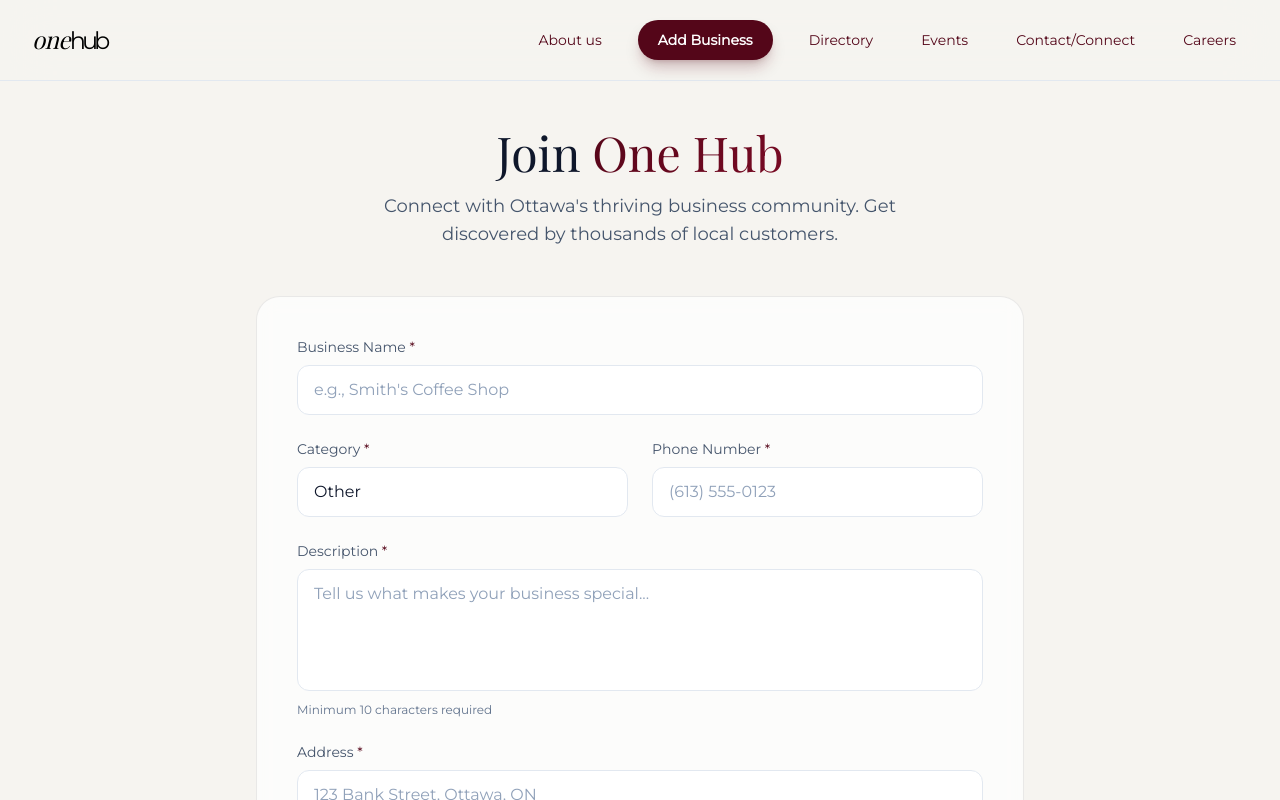
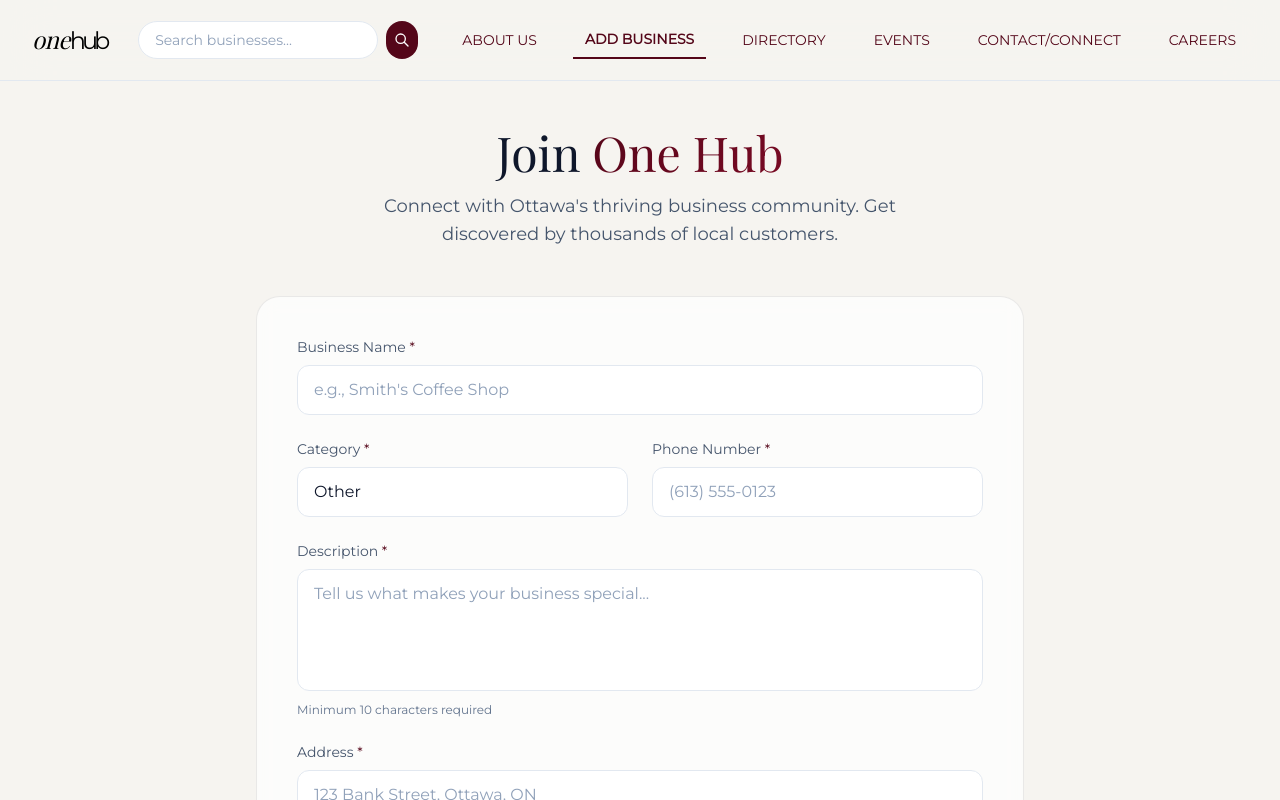
Before and after one commit to Ini1234/onehub-frontend, a Next.js app: page /add in a window 1280 px wide. Shown: the top 800 px of the page. Built offline with nearby package versions, Linux system fonts and the light colour scheme.

Commit message:
some changes

```diff
--- a/app/components/BusinessList.tsx
+++ b/app/components/BusinessList.tsx
@@ -3,9 +3,10 @@
 
 interface BusinessListProps {
   businesses: Business[];
+  searchTerm?: string;
 }
 
-export function BusinessList({ businesses }: BusinessListProps) {
+export function BusinessList({ businesses, searchTerm = '' }: BusinessListProps) {
   if (businesses.length === 0) {
     return (
       <div className="glass rounded-3xl p-16 text-center">
@@ -14,9 +15,13 @@
             <path strokeLinecap="round" strokeLinejoin="round" strokeWidth={1.5} d="M19 21V5a2 2 0 00-2-2H7a2 2 0 00-2 2v16m14 0h2m-2 0h-5m-9 0H3m2 0h5M9 7h1m-1 4h1m4-4h1m-1 4h1m-5 10v-5a1 1 0 011-1h2a1 1 0 011 1v5m-4 0h4" />
           </svg>
         </div>
-        <h3 className="text-2xl font-bold text-slate-900 mb-3">No businesses found</h3>
+        <h3 className="text-2xl font-bold text-slate-900 mb-3">
+          {searchTerm ? 'No businesses match your search' : 'No businesses found'}
+        </h3>
         <p className="text-slate-600 max-w-md mx-auto mb-6">
-          Be the pioneer! Add your Ottawa business and be the first in our directory.
+          {searchTerm
+            ? `Try a different search term or browse the full directory.`
+            : 'Be the pioneer! Add your Ottawa business and be the first in our directory.'}
         </p>
         <a href="/add" className="inline-flex items-center gap-2 bg-[#540619] text-white px-6 py-3 rounded-full font-semibold transition-all duration-300 hover:bg-[#6d0822] hover:scale-105">
           Add Your Business
--- a/app/components/Nav.tsx
+++ b/app/components/Nav.tsx
@@ -1,26 +1,22 @@
 'use client';
 
-import { useState } from 'react';
+import { useState, useEffect } from 'react';
 import Link from 'next/link';
-import { usePathname } from 'next/navigation';
+import { usePathname, useRouter } from 'next/navigation';
 
-const navLinks: Array<{ href: string; label: string; button?: boolean; path?: string }> = [
-  { href: '/about', label: 'About us' },
-  { href: '/add', label: 'Add Business', button: true },
-  { href: '/#businesses', label: 'Directory', path: '/' },
-  { href: '/events', label: 'Events' },
-  { href: '/contact', label: 'Contact/Connect' },
-  { href: '/careers', label: 'Careers' },
+const navLinks: Array<{ href: string; label: string; path?: string }> = [
+  { href: '/about', label: 'ABOUT US' },
+  { href: '/add', label: 'ADD BUSINESS' },
+  { href: '/#businesses', label: 'DIRECTORY', path: '/' },
+  { href: '/events', label: 'EVENTS' },
+  { href: '/contact', label: 'CONTACT/CONNECT' },
+  { href: '/careers', label: 'CAREERS' },
 ];
 
 const linkClass =
   'text-[#540619] hover:text-[#6d0822] px-3 py-2 text-sm font-medium transition-all duration-200';
 const linkClassActive =
   'text-[#540619] px-3 py-2 text-sm font-semibold border-b-2 border-[#540619] transition-all duration-200';
-const addBusinessLinkClass =
-  'text-[#540619] hover:text-[#6d0822] px-3 py-2 text-sm font-medium transition-all duration-200';
-const addBusinessPillClass =
-  'bg-[#540619] text-white hover:bg-[#6d0822] px-5 py-2.5 rounded-full text-sm font-semibold transition-all duration-300 shadow-lg shadow-[#540619]/25 hover:shadow-[#540619]/40';
 
 function normalizePath(path: string): string {
   const p = (path ?? '').replace(/#.*$/, '').replace(/\/+$/, '') || '/';
@@ -29,18 +25,42 @@
 
 export function Nav() {
   const [mobileOpen, setMobileOpen] = useState(false);
+  const [searchQuery, setSearchQuery] = useState('');
+  const [mounted, setMounted] = useState(false);
   const pathname = usePathname();
+  const router = useRouter();
   const currentPath = normalizePath(pathname ?? '');
+
+  // Sync search input from URL only after mount to avoid hydration mismatch
+  useEffect(() => {
+    setMounted(true);
+  }, []);
+  useEffect(() => {
+    if (!mounted) return;
+    const params = new URLSearchParams(window.location.search);
+    setSearchQuery(params.get('q') ?? '');
+  }, [mounted, pathname]);
 
   const isActive = (item: (typeof navLinks)[number]) => {
     const matchPath = normalizePath(item.path ?? item.href);
     return currentPath === matchPath;
   };
 
+  const handleSearch = (e: React.FormEvent) => {
+    e.preventDefault();
+    const q = searchQuery.trim();
+    setMobileOpen(false);
+    if (q) {
+      router.push(`/?q=${encodeURIComponent(q)}#businesses`);
+    } else {
+      router.push('/');
+    }
+  };
+
   return (
     <nav className="fixed top-0 left-0 right-0 z-50 backdrop-blur-xl bg-[#f6f4f0]/90 border-b border-slate-200">
       <div className="max-w-7xl mx-auto px-4 sm:px-6 lg:px-8">
-        <div className="flex justify-between h-20 items-center">
+        <div className="flex justify-between h-20 items-center gap-4">
           <Link
             href="/"
             className="group flex items-baseline text-2xl tracking-tight text-black hover:opacity-80 transition-opacity py-2 px-1 -mx-1 rounded focus:outline-none focus:ring-2 focus:ring-[#540619]/30"
@@ -51,20 +71,36 @@
             <span className="logo-wordmark-hub">hub</span>
           </Link>
 
+          {/* Search bar - desktop */}
+          <form
+            onSubmit={handleSearch}
+            className="hidden sm:flex flex-1 max-w-xs lg:max-w-sm mx-4"
+            role="search"
+          >
+            <input
+              type="search"
+              value={searchQuery}
+              onChange={(e) => setSearchQuery(e.target.value)}
+              placeholder="Search businesses..."
+              className="w-full px-4 py-2 rounded-full border border-slate-200 bg-white text-slate-900 placeholder-slate-400 focus:outline-none focus:ring-2 focus:ring-[#540619]/30 focus:border-[#540619] text-sm"
+              aria-label="Search businesses"
+            />
+            <button
+              type="submit"
+              className="ml-2 p-2 rounded-full bg-[#540619] text-white hover:bg-[#6d0822] transition-colors shrink-0"
+              aria-label="Submit search"
+            >
+              <svg className="w-4 h-4" fill="none" stroke="currentColor" viewBox="0 0 24 24">
+                <path strokeLinecap="round" strokeLinejoin="round" strokeWidth={2} d="M21 21l-6-6m2-5a7 7 0 11-14 0 7 7 0 0114 0z" />
+              </svg>
+            </button>
+          </form>
+
           {/* Desktop nav */}
           <div key={currentPath} className="hidden lg:flex items-center gap-4 xl:gap-6">
             {navLinks.map((item) => {
               const active = isActive(item);
-              return item.button ? (
-                <Link
-                  key={item.href}
-                  href={item.href}
-                  className={active ? addBusinessPillClass : addBusinessLinkClass}
-                  onClick={() => setMobileOpen(false)}
-                >
-                  {item.label}
-                </Link>
-              ) : (
+              return (
                 <Link
                   key={item.href}
                   href={item.href}
@@ -105,18 +141,30 @@
           aria-hidden={!mobileOpen}
         >
           <div key={currentPath} className="py-4 border-t border-slate-200 flex flex-col gap-1">
+            <form onSubmit={handleSearch} className="pb-3 border-b border-slate-200" role="search">
+              <div className="flex gap-2">
+                <input
+                  type="search"
+                  value={searchQuery}
+                  onChange={(e) => setSearchQuery(e.target.value)}
+                  placeholder="Search businesses..."
+                  className="flex-1 px-4 py-2.5 rounded-full border border-slate-200 bg-white text-slate-900 placeholder-slate-400 focus:outline-none focus:ring-2 focus:ring-[#540619]/30 text-sm"
+                  aria-label="Search businesses"
+                />
+                <button
+                  type="submit"
+                  className="p-2.5 rounded-full bg-[#540619] text-white hover:bg-[#6d0822] transition-colors shrink-0"
+                  aria-label="Submit search"
+                >
+                  <svg className="w-4 h-4" fill="none" stroke="currentColor" viewBox="0 0 24 24">
+                    <path strokeLinecap="round" strokeLinejoin="round" strokeWidth={2} d="M21 21l-6-6m2-5a7 7 0 11-14 0 7 7 0 0114 0z" />
+                  </svg>
+                </button>
+              </div>
+            </form>
             {navLinks.map((item) => {
               const active = isActive(item);
-              return item.button ? (
-                <Link
-                  key={item.href}
-                  href={item.href}
-                  className={(active ? addBusinessPillClass : addBusinessLinkClass) + ' block text-center py-3'}
-                  onClick={() => setMobileOpen(false)}
-                >
-                  {item.label}
-                </Link>
-              ) : (
+              return (
                 <Link
                   key={item.href}
                   href={item.href}
--- /dev/null
+++ b/app/components/NavWrapper.tsx
@@ -0,0 +1,13 @@
+'use client';
+
+import { usePathname } from 'next/navigation';
+import { Nav } from './Nav';
+
+/**
+ * Wraps Nav with a key from the current pathname so the nav remounts on route change.
+ * This ensures the active state updates when navigating (e.g. clicking the onehub logo to go home).
+ */
+export function NavWrapper() {
+  const pathname = usePathname();
+  return <Nav key={pathname ?? ''} />;
+}
--- a/app/layout.tsx
+++ b/app/layout.tsx
@@ -1,7 +1,8 @@
 import type { Metadata } from "next";
+import { Suspense } from "react";
 import { Montserrat, Playfair_Display } from "next/font/google";
 import "./globals.css";
-import { Nav } from "./components/Nav";
+import { NavWrapper } from "./components/NavWrapper";
 
 const montserrat = Montserrat({
   variable: "--font-montserrat",
@@ -37,7 +38,9 @@
       <body
         className={`${montserrat.variable} ${playfairDisplay.variable} ${playfairDisplayItalic.variable} antialiased min-h-screen bg-[#f6f4f0] text-black font-sans`}
       >
-        <Nav />
+        <Suspense fallback={null}>
+          <NavWrapper />
+        </Suspense>
         <main className="pt-20">
           {children}
         </main>
--- a/app/page.tsx
+++ b/app/page.tsx
@@ -10,11 +10,28 @@
     'The premier directory for Ottawa businesses. Connect with local entrepreneurs, discover new services, and grow your business network.',
 };
 
-export default async function HomePage() {
+export default async function HomePage({
+  searchParams,
+}: {
+  searchParams: Promise<{ q?: string }>;
+}) {
   const response = await businessService.getBusinesses();
+  const { q: query } = await searchParams;
+  const searchTerm = (query ?? '').trim().toLowerCase();
+
+  const businesses = response.success
+    ? searchTerm
+      ? response.data.filter(
+          (b) =>
+            b.name.toLowerCase().includes(searchTerm) ||
+            b.description.toLowerCase().includes(searchTerm) ||
+            b.category.toLowerCase().includes(searchTerm)
+        )
+      : response.data
+    : [];
 
   return (
-    <div className="min-h-screen">
+    <div className="min-h-screen" suppressHydrationWarning>
       {/* Hero Section */}
       <section className="relative overflow-hidden">
         {/* Background decoration - smaller, darker circles */}
@@ -120,7 +137,7 @@
           </div>
 
           {response.success ? (
-            <BusinessList businesses={response.data} />
+            <BusinessList businesses={businesses} searchTerm={searchTerm} />
           ) : (
             <div className="glass rounded-2xl p-8 text-center">
               <p className="text-red-600">
```
